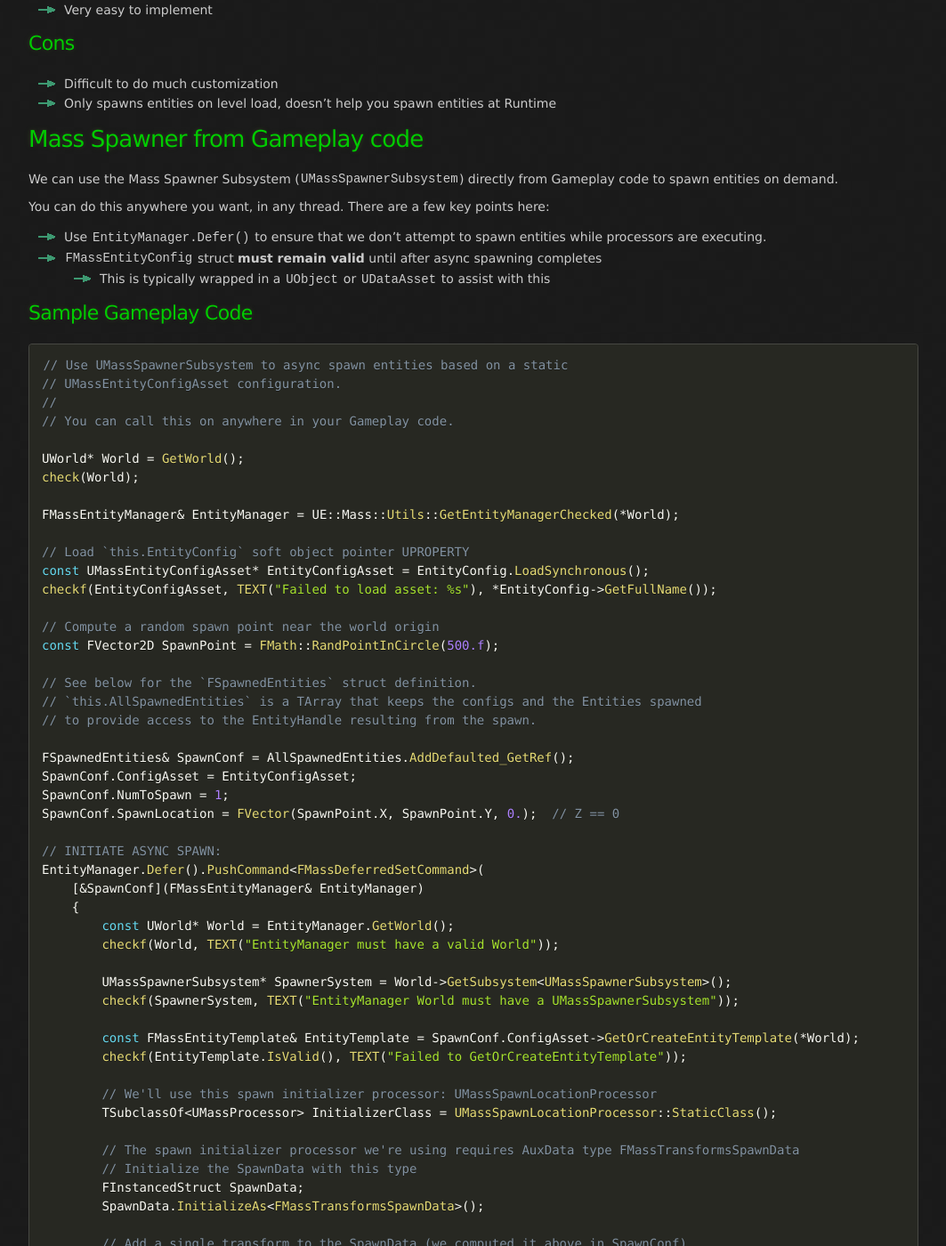
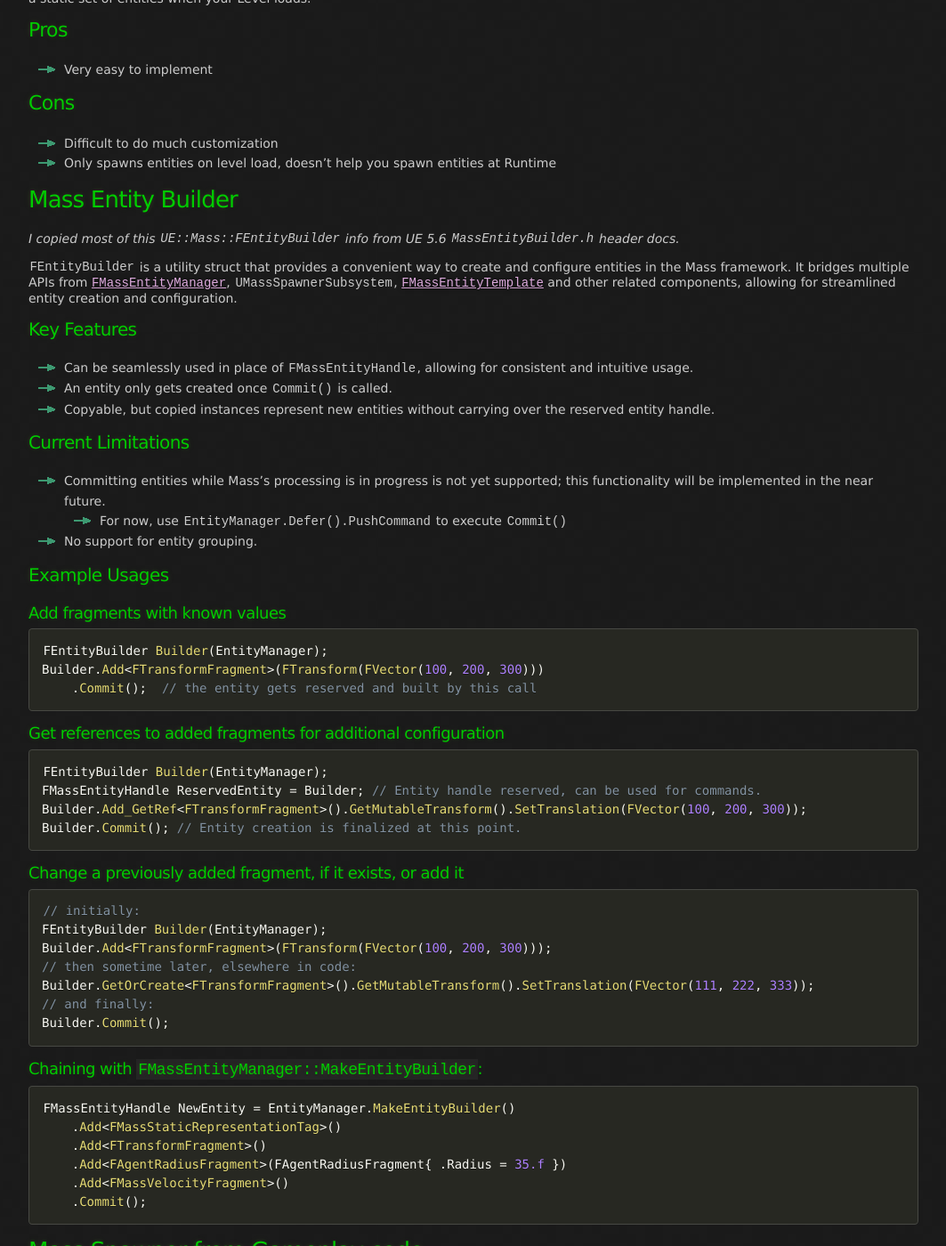
Before and after one commit to x157/x157.github.io, a Jekyll site: the page built from UE5/Mass/HowTo/SpawnEntities.md, in a window 1280 px wide and 1400 px high, scrolled down 690 px. Shown: the whole window at 89% size, without its empty margins (108-1171 px from the left). Built offline with Jekyll 4.4.1, drawn with Linux system fonts in a browser that asks for light colours; some of the changed text lies outside the part shown.

Commit message:
Document `UE::Mass::FEntityBuilder`

````diff
--- a/UE5/Mass/HowTo/SpawnEntities.md
+++ b/UE5/Mass/HowTo/SpawnEntities.md
@@ -11,13 +11,21 @@ Personally I use a combination of all of these methods.
 There isn't really a "right way" per se, there are instead different ways
 that are good for different situations.
 
-- [Mass Spawner in Level](#MassSpawnerInLevel)
+- [Mass Spawner in Level](#MassSpawnerInLevel) (UE 5.2+)
   - Place a Mass Spawner actor in Level
   - Auto spawns entities when the Level loads
-- [Mass Spawner in Gameplay code](#MassSpawnerInCode)
+- [Mass Entity Builder](#MassEntityBuilder) (UE 5.6+)
+  - Excellent for procedural entity generation
+  - Code Examples:
+    [ [Add](#MassEntityBuilder_Add)
+    | [Add_GetRef](#MassEntityBuilder_AddGetRef)
+    | [GetOrCreate](#MassEntityBuilder_GetOrCreate)
+    | [Chaining](#MassEntityBuilder_Chaining)
+    ]
+- [Mass Spawner in Gameplay code](#MassSpawnerInCode) (UE 5.4+)
   - Use the Mass Spawner subsystem
   - Defer Spawn entities on demand from Gameplay code
-- [Entity Manager Reservation](#EntityManagerReservation)
+- [Entity Manager Reservation](#EntityManagerReservation) (UE 5.4+)
   - Batch Reserve Entities using Entity Manager
     - Their Entity Handles are immediately available
   - Defer Spawn Reserved Entities using Entity Manager
@@ -41,6 +49,76 @@ of spawning a static set of entities when your Level loads.
 ### Cons
 - Difficult to do much customization
 - Only spawns entities on level load, doesn't help you spawn entities at Runtime
+
+
+<a id='MassEntityBuilder'></a>
+## Mass Entity Builder
+
+*I copied most of this `UE::Mass::FEntityBuilder` info from UE 5.6 `MassEntityBuilder.h` header docs.*
+
+`FEntityBuilder` is a utility struct that provides a convenient way to create and configure entities
+in the Mass framework. It bridges multiple APIs from
+[`FMassEntityManager`](../#EntityManager),
+`UMassSpawnerSubsystem`,
+[`FMassEntityTemplate`](../DataTypes#FMassEntityTemplate)
+and other related components, allowing for streamlined entity creation and configuration.
+
+#### Key Features
+- Can be seamlessly used in place of `FMassEntityHandle`, allowing for consistent and intuitive usage.
+- An entity only gets created once `Commit()` is called.
+- Copyable, but copied instances represent new entities without carrying over the reserved entity handle.
+
+#### Current Limitations
+- Committing entities while Mass's processing is in progress is not yet supported;
+  this functionality will be implemented in the near future.
+  - For now, use `EntityManager.Defer().PushCommand` to execute `Commit()`
+- No support for entity grouping.
+
+#### Example Usages
+
+<a id='MassEntityBuilder_Add'></a>
+##### Add fragments with known values
+
+```cpp
+FEntityBuilder Builder(EntityManager);
+Builder.Add<FTransformFragment>(FTransform(FVector(100, 200, 300)))
+    .Commit();  // the entity gets reserved and built by this call
+```
+
+<a id='MassEntityBuilder_AddGetRef'></a>
+##### Get references to added fragments for additional configuration
+
+```cpp
+FEntityBuilder Builder(EntityManager);
+FMassEntityHandle ReservedEntity = Builder; // Entity handle reserved, can be used for commands.
+Builder.Add_GetRef<FTransformFragment>().GetMutableTransform().SetTranslation(FVector(100, 200, 300));
+Builder.Commit(); // Entity creation is finalized at this point.
+```
+
+<a id='MassEntityBuilder_GetOrCreate'></a>
+##### Change a previously added fragment, if it exists, or add it
+
+```cpp
+// initially:
+FEntityBuilder Builder(EntityManager);
+Builder.Add<FTransformFragment>(FTransform(FVector(100, 200, 300)));
+// then sometime later, elsewhere in code:
+Builder.GetOrCreate<FTransformFragment>().GetMutableTransform().SetTranslation(FVector(111, 222, 333));
+// and finally:
+Builder.Commit();
+```
+
+<a id='MassEntityBuilder_Chaining'></a>
+##### Chaining with `FMassEntityManager::MakeEntityBuilder`:
+
+```cpp
+FMassEntityHandle NewEntity = EntityManager.MakeEntityBuilder()
+    .Add<FMassStaticRepresentationTag>()
+    .Add<FTransformFragment>()
+    .Add<FAgentRadiusFragment>(FAgentRadiusFragment{ .Radius = 35.f })
+    .Add<FMassVelocityFragment>()
+    .Commit();
+```
 
 
 <a id='MassSpawnerInCode'></a>
````
